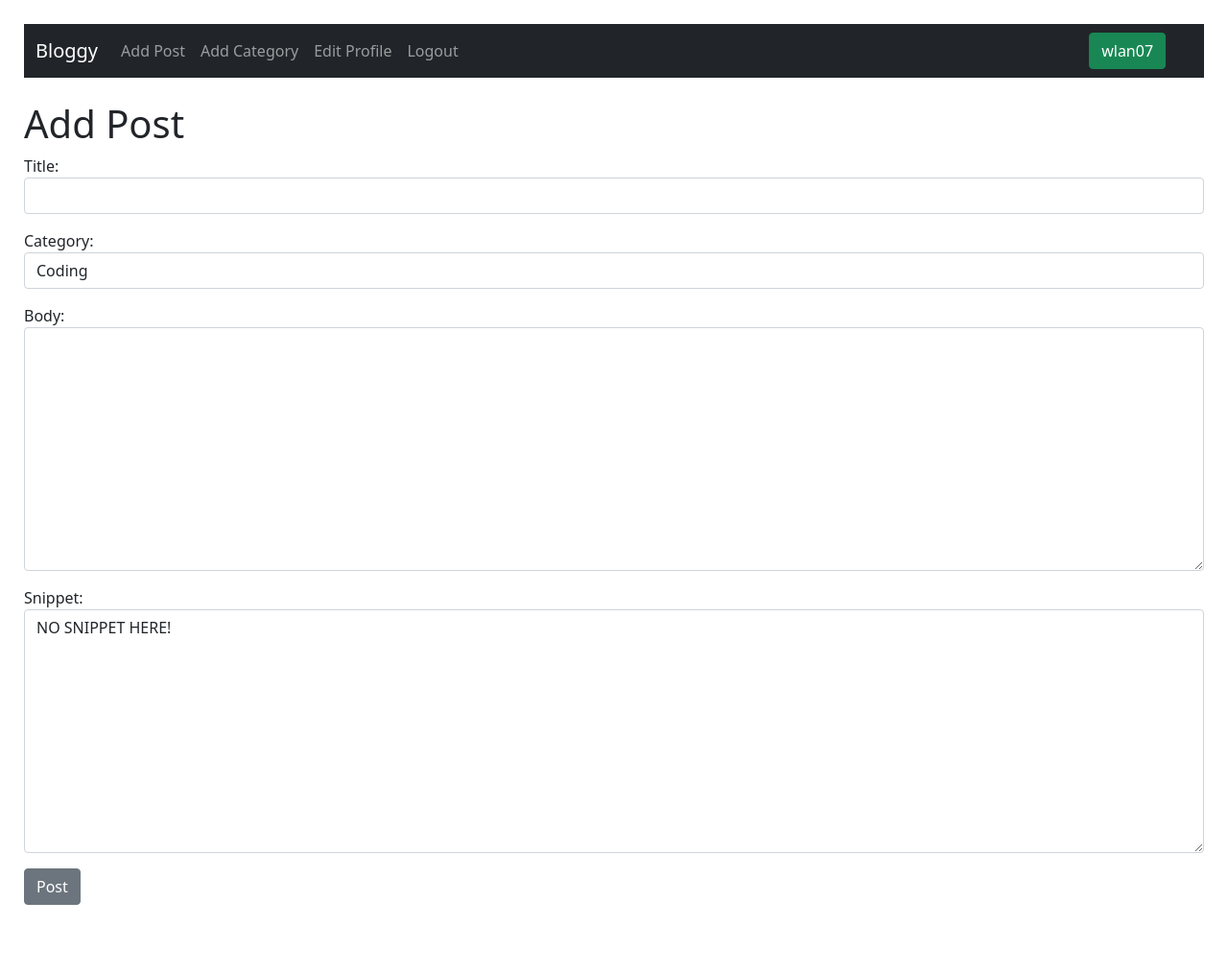
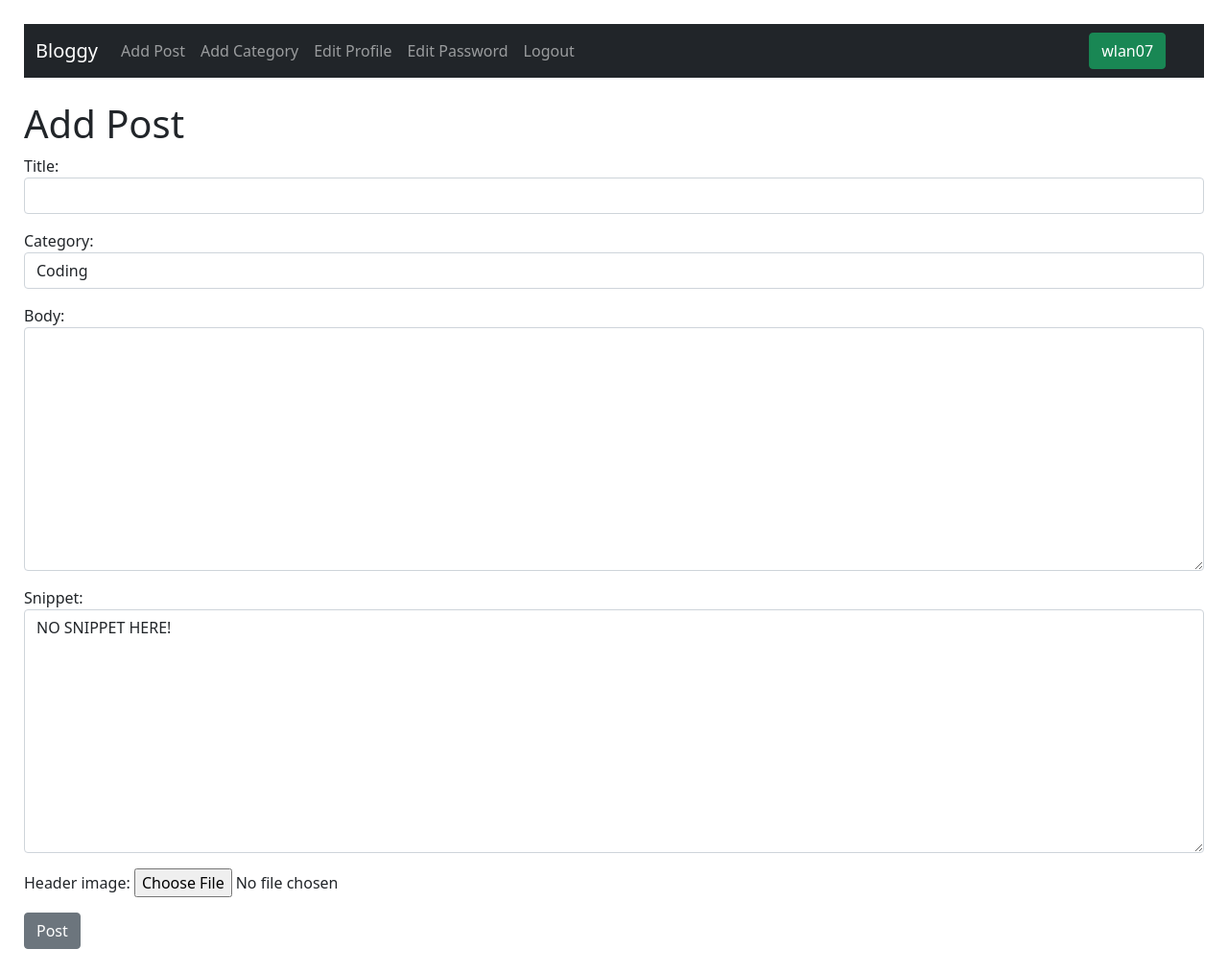
Before and after one commit to wlan07/blog_app_django, a Django app: page /blog/add/post/ in a window 1280 px wide. Shown: the whole page at 96% size. Before the commit the page ends 943 px from the top, so only its background shows below. Run offline with Django 4.2, Linux system fonts and the light colour scheme; a user stored in the database is signed in; data comes from the database, SQL or seed files in the repository; both versions use the stored data as it was after the commit; some libraries are stand-ins or nearby versions.

Commit message:
implement a header image for each blog ✨

```diff
--- a/myblog/urls.py
+++ b/myblog/urls.py
@@ -1,9 +1,13 @@
 from django.contrib import admin
 from django.urls import path, include
+
+from django.conf import settings
+from django.conf.urls.static import static
+
 
 urlpatterns = [
     path('admin/', admin.site.urls),
     path('', include('myblogapp.urls')),
     path('users/', include('django.contrib.auth.urls')),
     path('users/', include('users.urls'))
-]
+] + static(settings.MEDIA_URL,document_root=settings.MEDIA_ROOT)
--- a/myblogapp/forms.py
+++ b/myblogapp/forms.py
@@ -5,7 +5,8 @@ from .models import Category, Post
 class AddPostForm(forms.ModelForm):
     class Meta:
         model = Post
-        fields = ('title', 'author', 'category', 'body','snippet')
+        fields = ('title', 'author', 'category',
+                  'body', 'snippet', 'header_image')
         widgets = {
 
             'title': forms.TextInput(attrs={
@@ -45,7 +46,7 @@ class AddCategoryForm(forms.ModelForm):
 class UpdatePostForm(forms.ModelForm):
     class Meta:
         model = Post
-        fields = ('title', 'category', 'body','snippet')
+        fields = ('title', 'category', 'body', 'snippet')
         widgets = {
 
             'title': forms.TextInput(attrs={
--- a/myblogapp/models.py
+++ b/myblogapp/models.py
@@ -17,6 +17,7 @@ def get_default_category() -> int:
 
 class Post(models.Model):
     title = models.CharField(max_length=200)
+    header_image = models.ImageField(null=True,blank=True,upload_to="images/")
     author = models.ForeignKey(User, on_delete=models.CASCADE)
     body = RichTextField(blank=True, null=True)
     category = models.ForeignKey(
--- a/myblogapp/templates/myblogapp/add_post.html
+++ b/myblogapp/templates/myblogapp/add_post.html
@@ -6,7 +6,7 @@
 
 
 
-<form method="post">
+<form method="post" enctype="multipart/form-data">
 
     {% csrf_token %}
     {{form.media}}
--- a/myblogapp/templates/myblogapp/base.html
+++ b/myblogapp/templates/myblogapp/base.html
@@ -62,6 +62,10 @@
                         <a class="nav-link" href="{% url 'edit-profile' %}">Edit Profile</a>
                     </li>
 
+                    <li class="nav-item">
+                        <a class="nav-link" href="{% url 'edit-password' %}">Edit Password</a>
+                    </li>
+
 
                     <li class="nav-item">
                         <a class="nav-link" href="{% url 'logout' %}">Logout</a>
```
Also changed, not shown: myblog/settings.py (+8 -1 lines), myblogapp/templates/myblogapp/details_post.html (+15 -0 lines), db.sqlite3, media/images/k792gvP.png (added), myblogapp/migrations/0008_post_header_image.py (added), users/templates/registration/update-profile.html (renamed from users/templates/registration/update.html).
